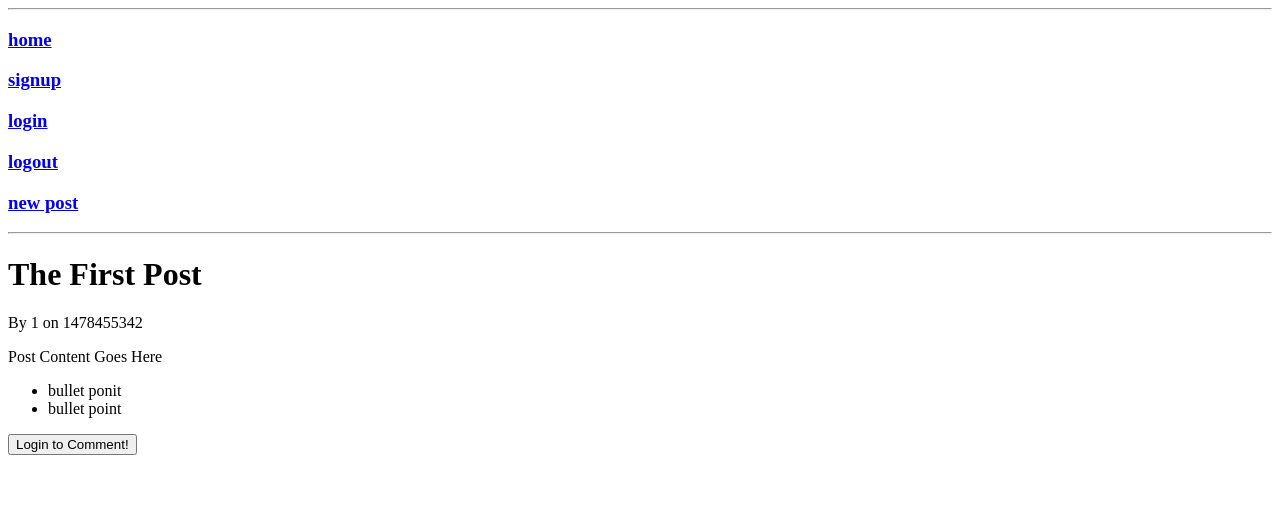
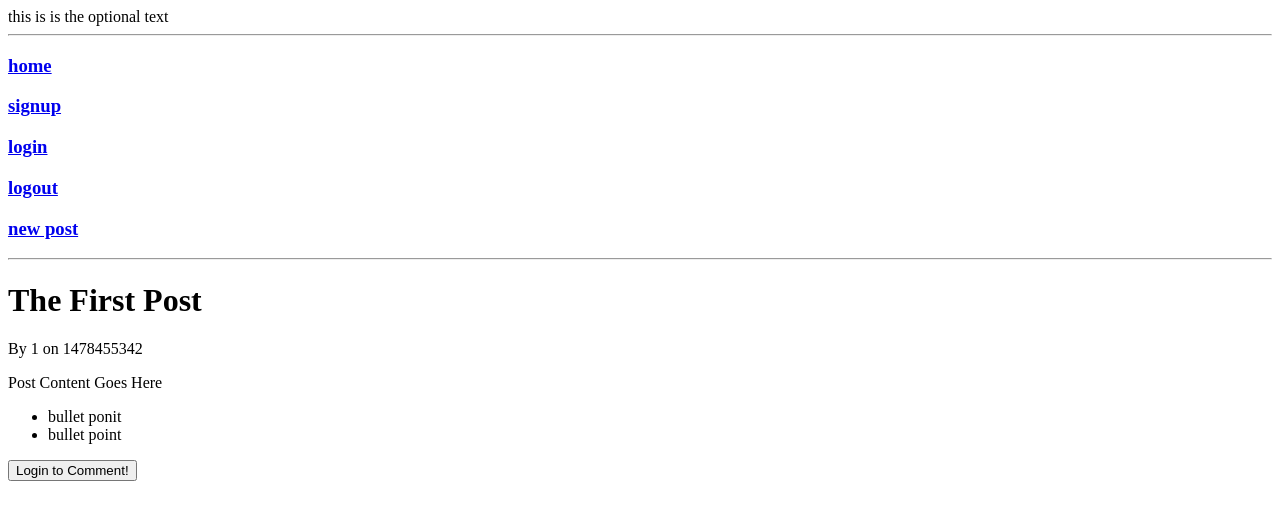
Before and after one commit to def-mycroft/kdd-web-blog, a Flask app: page /post/1 in a window 1280 px wide. Shown: the top 520 px of the page. Run offline with Flask 2, Linux system fonts and the light colour scheme; data comes from the database, SQL or seed files in the repository; some libraries are stand-ins or nearby versions.

Commit message:
have functional way to pass script tag to base.html

```diff
--- a/post.py
+++ b/post.py
@@ -32,7 +32,10 @@ def show_individual_post(post_id):
         post_content = data['content'],
         post_id = data['id'],
         can_edit = data['can_edit'],
-        logged_in = data['logged_in']
+        logged_in = data['logged_in'],
+        # Includes script in base.html
+        optional = "this is is the optional text"
+        #optional = """<script src="/static/js/newcomment.js" type="text/javascript" charset="uft-8"></script>"""
     )
 
 
--- a/templates/base.html
+++ b/templates/base.html
@@ -5,6 +5,7 @@
         <meta name="viewport" content="width=device-width" />
         <title>{% block title %}{% endblock %}</title>
         <script src="https://ajax.googleapis.com/ajax/libs/jquery/1.9.1/jquery.min.js"></script>
+        {{ optional }} <!-- Jinja block for including scripts on page-->
     </head>
     <body>
         <hr>
--- a/templates/post.html
+++ b/templates/post.html
@@ -1,4 +1,5 @@
 {% extends "base.html" %}
+{% set optional = optional %}
 {% block title %}{{ post_title }}{% endblock %}
 {% block body %}
     <script src="/static/js/newcomment.js" type="text/javascript" charset="uft-8"></script>
```
